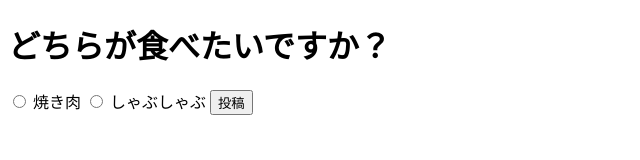
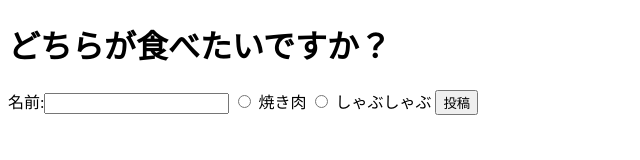
Before and after one commit to progedu/intro-curriculum-3014, a website: page form.html in a window 1280 px wide. Shown: the whole page, without its empty margins (0-640 px from the left). Drawn offline with Linux system fonts and the light colour scheme.

Commit message:
formに名前を追加

```diff
--- a/form.html
+++ b/form.html
@@ -8,6 +8,7 @@
 <body>
 	<h1>どちらが食べたいですか？</h1>
 	<form method="post" action="/enquetes/yaki-shabu">
+		名前:<input type="text" name="name" />
 		<input type="radio" name="yaki-shabu" value="焼き肉" /> 焼き肉
 		<input type="radio" name="yaki-shabu" value="しゃぶしゃぶ" /> しゃぶしゃぶ
 		<button type="submit">投稿</button>
```
